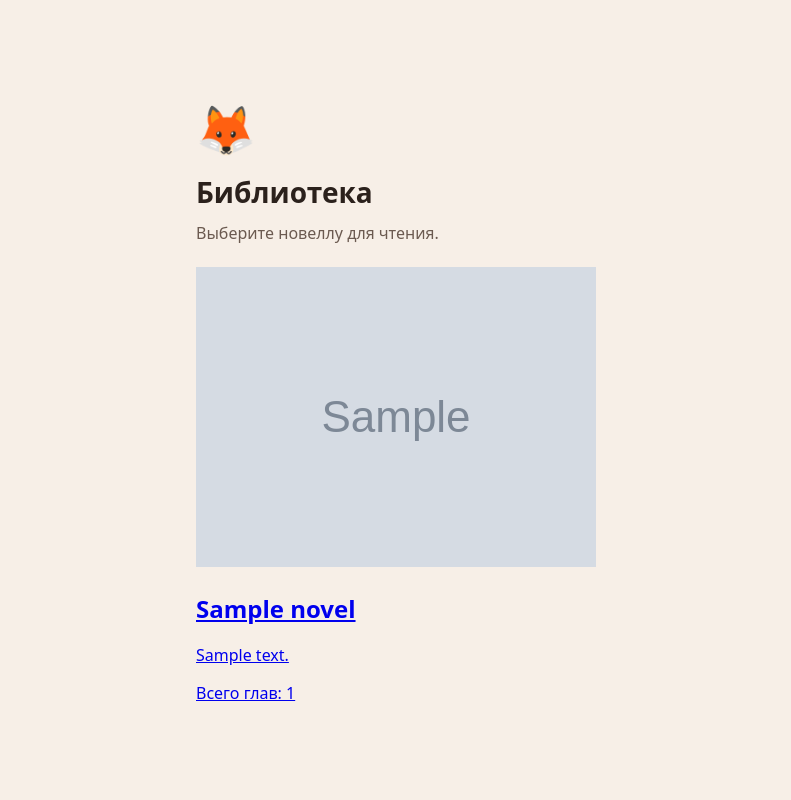
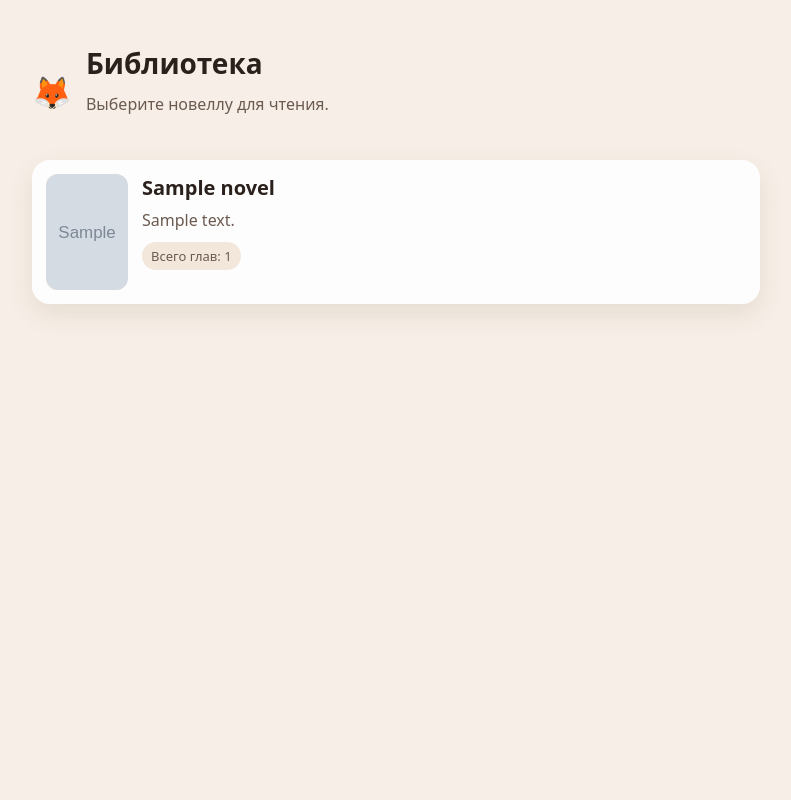
Before and after one commit to RogerReindeer/telegram-mini-app, a FastAPI app: template templates/library.html in a window 1280 px wide. Shown: the whole page, without its empty margins (244-1035 px from the left). Run offline with FastAPI, Linux system fonts and the light colour scheme; the template is opened without the code that fills it: most values are stand-ins (such as "Sample title", 1, 10 or a date in 2020); grey boxes marked "Sample" are stand-in pictures; some libraries are stand-ins or nearby versions.

Commit message:
Update style.css

```diff
--- a/static/style.css
+++ b/static/style.css
@@ -65,3 +65,166 @@ h1 {
   white-space: pre-wrap;
   font-size: 13px;
 }
+.page-top {
+  align-items: flex-start;
+  justify-content: center;
+}
+
+.reader-layout {
+  width: 100%;
+  max-width: 760px;
+  padding: 20px 16px 40px;
+}
+
+.reader-header {
+  display: flex;
+  gap: 14px;
+  align-items: center;
+  margin-bottom: 22px;
+}
+
+.fox.small {
+  font-size: 32px;
+  margin: 0;
+}
+
+.novel-list,
+.chapter-list {
+  display: flex;
+  flex-direction: column;
+  gap: 12px;
+}
+
+.novel-card {
+  display: flex;
+  gap: 14px;
+  padding: 14px;
+  border-radius: 18px;
+  background: rgba(255, 255, 255, 0.9);
+  color: inherit;
+  text-decoration: none;
+  box-shadow: 0 10px 26px rgba(80, 50, 20, 0.1);
+}
+
+.novel-cover {
+  width: 82px;
+  height: 116px;
+  border-radius: 12px;
+  object-fit: cover;
+  flex-shrink: 0;
+  background: #f3e7dc;
+}
+
+.novel-cover.placeholder {
+  display: flex;
+  align-items: center;
+  justify-content: center;
+  font-size: 34px;
+}
+
+.novel-cover.large {
+  width: 120px;
+  height: 170px;
+}
+
+.novel-info h2 {
+  margin: 0 0 8px;
+  font-size: 20px;
+}
+
+.novel-info p {
+  margin: 0 0 10px;
+  line-height: 1.45;
+  color: #6b5a50;
+}
+
+.badge {
+  display: inline-block;
+  padding: 5px 9px;
+  border-radius: 999px;
+  background: #f3e7dc;
+  color: #6b5a50;
+  font-size: 13px;
+}
+
+.back-link {
+  display: inline-block;
+  margin-bottom: 18px;
+  color: #f28c38;
+  text-decoration: none;
+  font-weight: 700;
+}
+
+.novel-page-header {
+  display: flex;
+  gap: 18px;
+  align-items: flex-start;
+  margin-bottom: 24px;
+}
+
+.section-title {
+  margin: 0 0 14px;
+  font-size: 22px;
+}
+
+.chapter-row {
+  display: grid;
+  grid-template-columns: 52px 1fr auto;
+  gap: 10px;
+  align-items: center;
+  padding: 14px;
+  border-radius: 14px;
+  background: rgba(255, 255, 255, 0.9);
+  color: inherit;
+  text-decoration: none;
+}
+
+.chapter-number {
+  color: #9a7d6b;
+  font-weight: 700;
+}
+
+.chapter-title {
+  font-weight: 700;
+}
+
+.chapter-access {
+  padding: 4px 8px;
+  border-radius: 999px;
+  background: #f3e7dc;
+  color: #6b5a50;
+  font-size: 12px;
+}
+
+.empty {
+  padding: 18px;
+  border-radius: 16px;
+  background: rgba(255, 255, 255, 0.85);
+  color: #6b5a50;
+}
+
+.chapter-layout h1 {
+  margin-top: 0;
+}
+
+.link-button {
+  display: inline-block;
+  text-decoration: none;
+  text-align: center;
+  margin-top: 16px;
+}
+
+@media (max-width: 520px) {
+  .novel-page-header {
+    flex-direction: column;
+  }
+
+  .chapter-row {
+    grid-template-columns: 44px 1fr;
+  }
+
+  .chapter-access {
+    grid-column: 2;
+    width: fit-content;
+  }
+}
```
